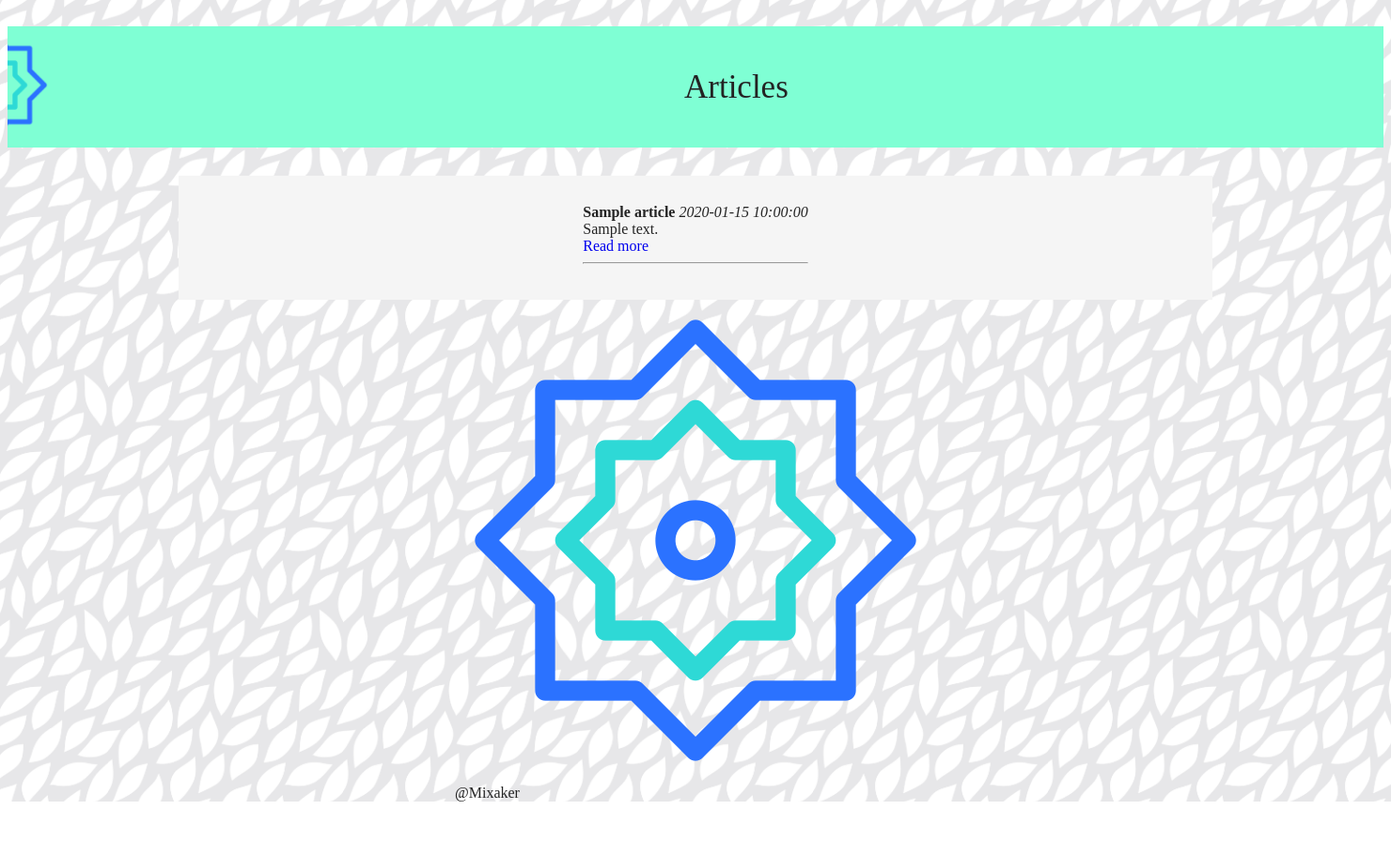
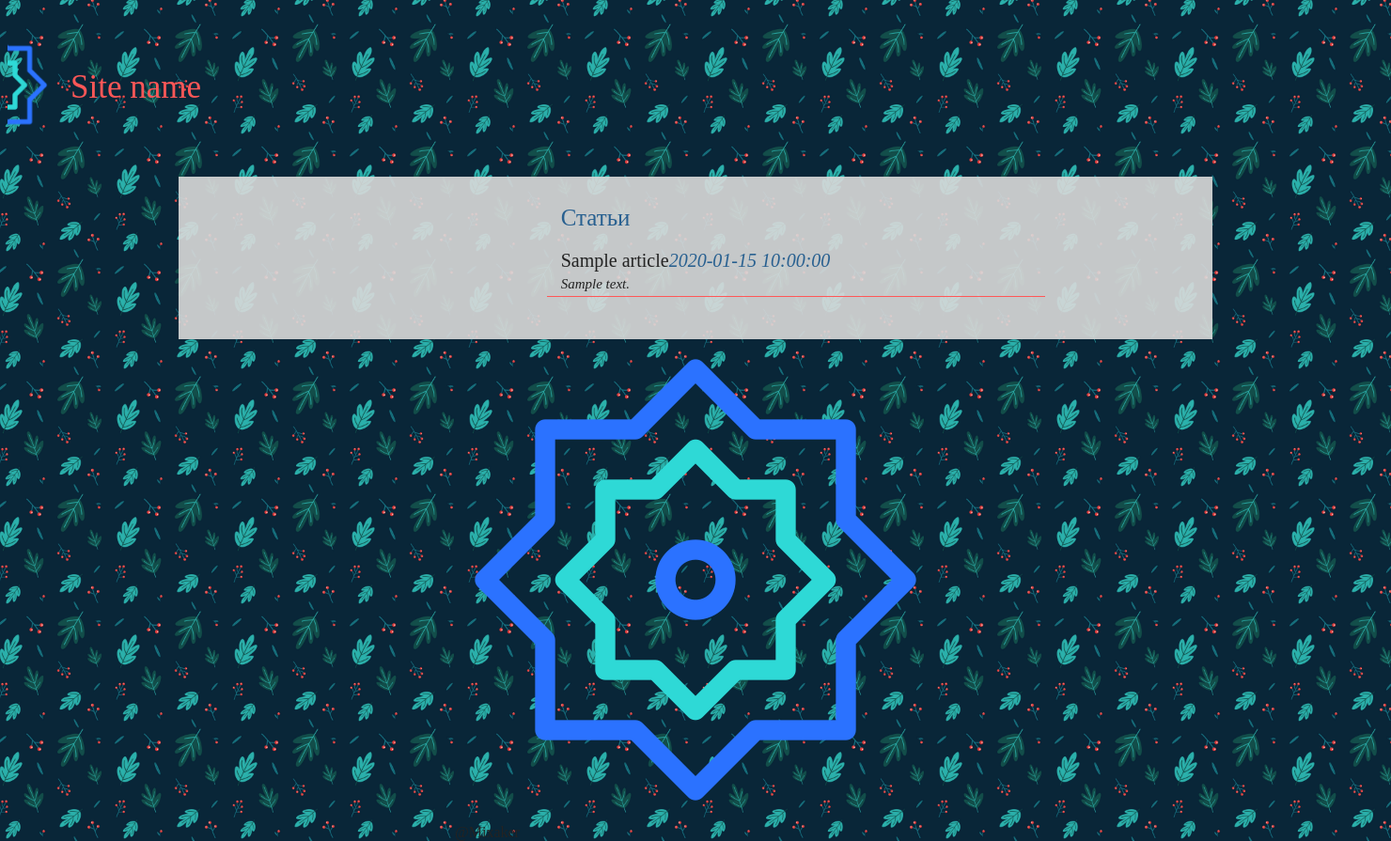
Before and after one commit to CRAZYMIXAKER/MVC, a PHP site: page / in a window 1480 px wide. Shown: the whole page at 94% size. Before the commit the page ends 853 px from the top, so only its background shows below. Run offline with PHP 8.4, Linux system fonts and the light colour scheme; tables that the repository leaves empty hold one stand-in row (values such as "Sample post"); data that the repository does not hold is empty.

Commit message:
article/css

```diff
--- a/assets/css/main.css
+++ b/assets/css/main.css
@@ -21,6 +21,8 @@
   /*fffefe*/
   --green: #59ff2f;
 
+  /* color: rgb(0, 255, 200); */
+
   --titlesFont: 'Yanone Kaffeesatz', Arial, sans-serif;
 }
 
@@ -31,7 +33,7 @@ body {
 
 body {
   color: var(--black);
-  background: url('/assets/img/bg.jpg') center center / 250px;
+  background: url('/assets/img/bg1.jpg') center center / 250px;
   -webkit-font-smoothing: antialiased;
   -moz-osx-font-smoothing: grayscale;
 }
@@ -64,18 +66,22 @@ ul>li {
 }
 
 .header {
-  background-color: aquamarine;
   margin: 20px 0;
   min-width: 1920px;
-  /* width: 1920px; */
   display: flex;
-  /* padding: 50px; */
   justify-content: space-between;
   align-items: center;
+  font-size: 20px;
 }
 
 .header__logo {
+  display: flex;
+  align-items: center;
   margin-left: 150px;
+}
+
+.header__link {
+  margin-right: 20px;
 }
 
 .header__img {
@@ -84,6 +90,7 @@ ul>li {
 }
 
 .header__title {
+  color: var(--red);
   font-size: 35px;
 }
 
@@ -119,15 +126,17 @@ ul>li {
 }
 
 .navigation__link {
-  color: yellow;
+  color: rgb(0, 255, 200);
 }
 
-.navigation__user {}
+.navigation__user {
+  color: var(--red);
+}
 
 .main {
+  background-color: rgb(218, 218, 218, 0.9);
   margin-top: 10px;
   width: 1100px;
-  background-color: var(--gray);
 }
 
 .main__body {
@@ -155,30 +164,58 @@ ul>li {
   background-color: rgb(180, 245, 155);
 }
 
-/*
-.hero:nth-child(1) {
-  align-items: center;
+.page {}
+
+.page__title {
+  color: var(--blue);
+  font-size: 25px;
+  margin-bottom: 20px;
 }
 
-.header {
-  width: 1920px;
-  display: flex;
-  align-items: center;
-  padding-top: 27px;
+/*v_allArticle*/
+
+.article {
+  position: relative;
+  max-width: 500px;
   margin-bottom: 20px;
-  justify-content: space-between;
 }
 
-.header__logo {
-  display: flex;
-  margin-left: 149px;
+.article::after {
+  position: absolute;
+  content: "";
+  bottom: -5px;
+  left: -15px;
+  width: 530px;
+  height: 1px;
+  background: var(--red);
 }
 
-.header__logo-pic {
-  width: 125px;
-  height: 125px;
+.article__title {
+  font-size: 20px;
+  color: var(--black);
+  display: flex;
+  justify-content: space-between;
+  margin-bottom: 5px;
 }
 
+.article__name {
+  color: var(--black);
+}
+
+.article__date {
+  color: var(--blue);
+}
+
+.article__content {
+  font-style: italic;
+  font-size: 15px;
+  word-wrap: break-word;
+  /* overflow: hidden;
+	text-overflow: ellipsis; */
+}
+
+
+/*
 .footer {
   background: var(--black);
 	width: max-content;
--- a/views/article/v_add.php
+++ b/views/article/v_add.php
@@ -1,3 +1,5 @@
+<div class="">
+	<div class="">Добавление статьи</div>
 	<form class="form" method="POST">
 		<div class="form__item">
 			<select name="id_category">
@@ -17,3 +19,4 @@
 		<div class="error"><?= $articleValidate['general'] ?></div></br>
 		<button>Add article</button>
 	</form>
+</div>
--- a/views/article/v_all.php
+++ b/views/article/v_all.php
@@ -1,4 +1,7 @@
-<div class=""><? if ($articleAdded) : ?>
+<div class="page">
+	<div class="page__title">Статьи</div>
+
+	<? if ($articleAdded) : ?>
 		<div class="message message_green">You added article</div>
 	<? endif; ?>
 
@@ -7,12 +10,12 @@
 	<? endif; ?>
 
 	<? foreach ($articles as $article) : ?>
-		<div>
-			<strong><?= $article['title'] ?></strong>
-			<em><?= $article['dt_add'] ?></em>
-			<div> <?= $article['content'] ?> </div>
-			<a href="<?= BASE_URL ?>article/article/<?= $article['id_article'] ?>"> Read more </a>
-			<hr>
+		<div class="article">
+			<div class="article__title">
+				<a class="article__name" href="<?= BASE_URL ?>article/article/<?= $article['id_article'] ?>"> <?= $article['title'] ?> </a>
+				<em class="article__date"><?= $article['dt_add'] ?></em>
+			</div>
+			<div class="article__content"> <?= $article['content'] ?> </div>
 		</div>
 	<? endforeach; ?>
 </div>
--- a/views/article/v_article.php
+++ b/views/article/v_article.php
@@ -1,4 +1,5 @@
 <div>
+	<div class="">Статья</div>
 	<strong><?= $article['title'] ?></strong>
 
 	<em><?= $article['dt_add'] ?></em>
--- a/views/article/v_edit.php
+++ b/views/article/v_edit.php
@@ -1,3 +1,5 @@
+<div class="">
+	<div class="">Редактирование статьи</div>
 	<form class="form" method="POST">
 		<div class="form__item">
 			<select name="id_category">
@@ -21,3 +23,4 @@
 		<div class="error"><?= $articleValidate['general'] ?></div></br>
 		<button>Edit article</button>
 	</form>
+</div>
--- a/views/base/v_main.php
+++ b/views/base/v_main.php
@@ -16,16 +16,20 @@
 	<div class="wrapper">
 		<div class="hero">
 			<header class="header">
-				<a href="<?= BASE_URL ?>" class="header__logo">
+				<div class="header__logo">
+					<a href="<?= BASE_URL ?>" class="header__link">
 						<img src="/assets/img/icon.png" alt="logo" class="header__img" />
 					</a>
-				<div class="header__title"><?= $title ?></div>
+					<div class="header__title">Site name</div>
+				</div>
 				<nav class="navigation">
 					<ul class="navigation__list">
 						<? if ($user['id_access'] === '1') : ?>
+							<? if ($title !== "Users") : ?>
 								<li class="navigation__item">
 									<a href="<?= BASE_URL ?>users/all" class="navigation__link"> Users </a>
 								</li>
+							<? endif; ?>
 						<? endif; ?>
 
 						<? if ($user === null) : ?>
@@ -33,9 +37,11 @@
 								<a href="<?= BASE_URL ?>auth/login" class="navigation__link">Login</a>
 							</li>
 						<? else : ?>
+							<? if ($title !== "ArticleAdd") : ?>
 								<li class="navigation__item">
 									<a href="<?= BASE_URL ?>article/add" class="navigation__link">Add</a>
 								</li>
+							<? endif; ?>
 							<li class="navigation__item">
 								<a href="<?= BASE_URL ?>auth/logout" class="navigation__link"> logout </a>
 								<a href="#" class="navigation__user"> <?= $user['name'] ?> </a>
```
Also changed, not shown: assets/img/bg1.jpg (added). Lines whose indentation alone changed are shown as unchanged.
